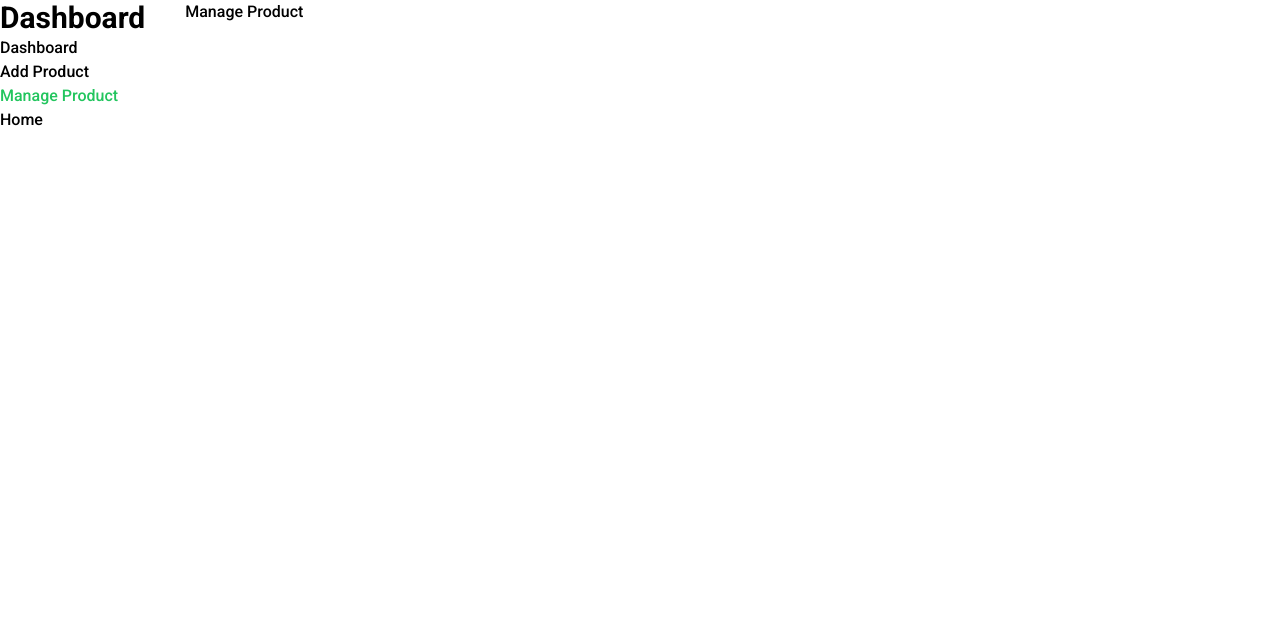
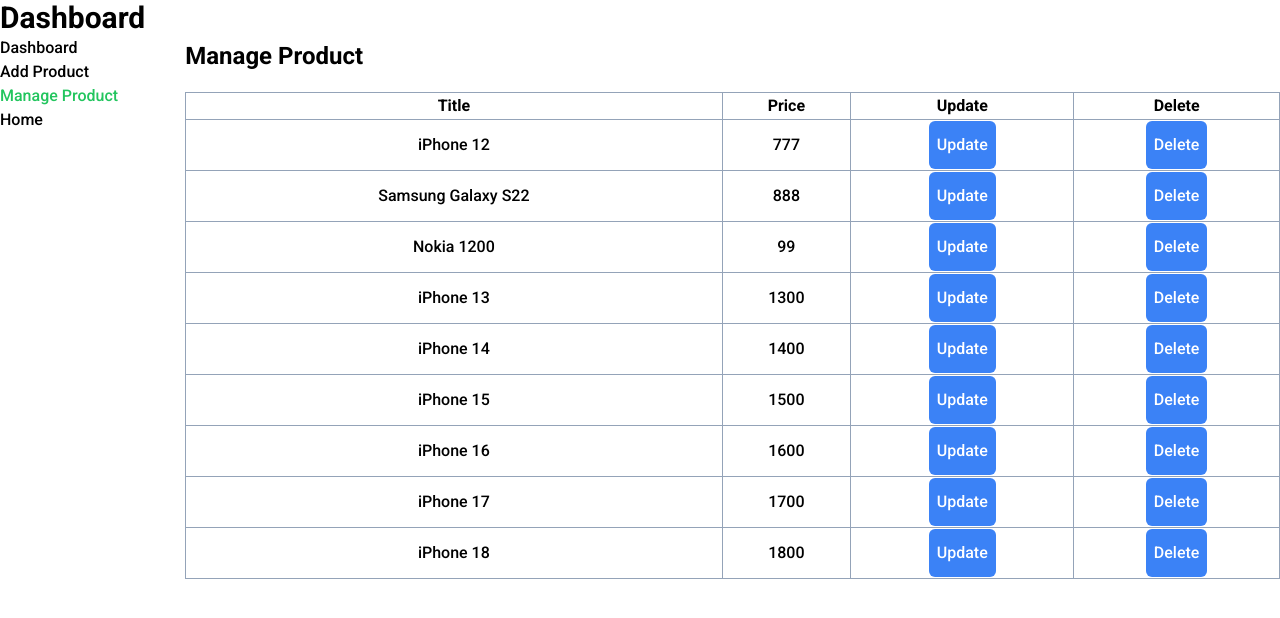
Before and after one commit to getAhsaan/try-next-js, a Next.js app: page /dashboard/manage-product in a window 1280 px wide. Shown: the top 618 px of the page. Built offline with nearby package versions, Linux system fonts and the light colour scheme; data requests are answered from the project's data file.

Commit message:
data mutation, update, delete method

```diff
--- a/src/app/(with-layout)/products/[id]/page.js
+++ b/src/app/(with-layout)/products/[id]/page.js
@@ -1,8 +1,6 @@
 import getSingleProduct from "@/utils/getSingleProduct";
 
-
 const SingleProductPage = async ({ params }) => {
-
   const { id, title, price } = await getSingleProduct(params.id);
   return (
     <div>
--- /dev/null
+++ b/src/app/dashboard/manage-product/ManageProduct.jsx
@@ -0,0 +1,103 @@
+"use client";
+import { useRef, useState, useTransition } from "react";
+import ManageSingleProduct from "./ManageSingleProduct";
+import Modal from "@/components/HomePage/Modal";
+import { useRouter } from "next/navigation";
+
+const ManageProduct = ({ products }) => {
+  const modalRef = useRef(null);
+  const [updateData, setUpdateDAta] = useState(null);
+  const [isPending, startTransition] = useTransition();
+  const router = useRouter();
+  const [loading, setLoading] = useState(false);
+  const isLoading = isPending || loading;
+
+  const openModal = (product) => {
+    setUpdateDAta(product);
+    modalRef.current.showModal();
+  };
+
+  const closeModal = () => {
+    setUpdateDAta(null);
+    modalRef.current.close();
+  };
+
+  const handleSubmit = async (e) => {
+    e.preventDefault();
+    const form = e.target;
+    const title = form.title.value;
+    const price = form.price.value;
+    const data = {
+      title,
+      price,
+    };
+    if (title && price) {
+      const res = await fetch(
+        `http://localhost:5000/products/${updateData?.id}`,
+        {
+          method: "PATCH",
+          headers: {
+            "content-type": "application/json",
+          },
+          body: JSON.stringify(data),
+        }
+      );
+      const result = await res.json();
+      console.log(result);
+      form.reset();
+      closeModal();
+      startTransition(() => {
+        router.refresh();
+      });
+    }
+  };
+
+  const handleDelete = async (id) => {
+    alert("Are you sure?");
+    const res = await fetch(`http://localhost:5000/products/${id}`, {
+      method: "DELETE",
+    });
+    const result = await res.json();
+    console.log(result);
+    startTransition(() => {
+      router.refresh();
+    });
+  };
+
+  return (
+    <div>
+      <table
+        className={` border-collapse w-full ${
+          isLoading ? "opacity-50" : "opacity-100"
+        }`}
+      >
+        <thead>
+          <tr>
+            <th className=" border border-slate-400">Title</th>
+            <th className=" border border-slate-400">Price</th>
+            <th className=" border border-slate-400">Update</th>
+            <th className=" border border-slate-400">Delete</th>
+          </tr>
+        </thead>
+        <tbody>
+          {products.map((product) => (
+            <ManageSingleProduct
+              openModal={openModal}
+              key={product.id}
+              product={product}
+              handleDelete={handleDelete}
+            />
+          ))}
+        </tbody>
+      </table>
+      <Modal
+        ref={modalRef}
+        closeModal={closeModal}
+        updateData={updateData}
+        handleSubmit={handleSubmit}
+      />
+    </div>
+  );
+};
+
+export default ManageProduct;
--- /dev/null
+++ b/src/app/dashboard/manage-product/ManageSingleProduct.jsx
@@ -0,0 +1,29 @@
+import React from "react";
+
+const ManageSingleProduct = ({ product, openModal, handleDelete }) => {
+  const { id, title, price, categoryId, imageUrl } = product;
+  return (
+    <tr className=" text-center w-full">
+      <td className=" border border-slate-400 p-2 ">{title}</td>
+      <td className=" border border-slate-400 ">{price}</td>
+      <td className=" border border-slate-400 ">
+        <button
+          onClick={() => openModal(product)}
+          className=" bg-blue-500 text-white px-2 py-3 rounded-md"
+        >
+          Update
+        </button>
+      </td>
+      <td className=" border border-slate-400 ">
+        <button
+          onClick={() => handleDelete(id)}
+          className=" bg-blue-500 text-white px-2 py-3 rounded-md"
+        >
+          Delete
+        </button>
+      </td>
+    </tr>
+  );
+};
+
+export default ManageSingleProduct;
--- a/src/app/dashboard/manage-product/page.js
+++ b/src/app/dashboard/manage-product/page.js
@@ -1,10 +1,19 @@
+import getAllProducts from "@/utils/getAllProducts";
+import ManageProduct from "./ManageProduct";
+
 export const metadata = {
   title: "Manage Product | Dashboard | Next Hero",
   description: "next hero desc",
 };
 
-const ManageProduct = () => {
-  return <div>Manage Product</div>;
+const ManageProductPage = async () => {
+  const products = await getAllProducts();
+  return (
+    <div className=" w-full mt-10">
+      <h1 className=" mb-5 font-semibold text-2xl">Manage Product </h1>
+      <ManageProduct products={products} />
+    </div>
+  );
 };
 
-export default ManageProduct;
+export default ManageProductPage;
--- /dev/null
+++ b/src/components/HomePage/Modal.jsx
@@ -0,0 +1,40 @@
+import { forwardRef, useRef } from "react";
+
+const Modal = ({ closeModal, updateData, handleSubmit }, ref) => {
+  const formRef = useRef(null);
+  return (
+    <dialog ref={ref} className=" w-[98%] max-w-[500px] rounded-md">
+      <div className=" text-right mb-4">
+        <button
+          onClick={() => {
+            closeModal();
+            formRef.current.reset();
+          }}
+        >
+          Close
+        </button>
+      </div>
+      <form onSubmit={handleSubmit} ref={formRef}>
+        <input
+          className=" w-full mb-2 p-2 focus:outline-none border"
+          type="text"
+          placeholder="title"
+          name="title"
+          defaultValue={updateData?.title}
+        />
+        <input
+          className=" w-full mb-2 p-2 focus:outline-none border"
+          type="number"
+          placeholder="price"
+          name="price"
+          defaultValue={updateData?.price}
+        />
+        <button className=" text-white px-2 py-1 bg-blue-500 focus:outline-lime-500">
+          Submit
+        </button>
+      </form>
+    </dialog>
+  );
+};
+
+export default forwardRef(Modal);
--- a/src/db.json
+++ b/src/db.json
@@ -35,7 +35,7 @@
     {
       "id": 1,
       "title": "iPhone 12",
-            "price": 999,
+      "price": "777",
       "categoryId": 1,
       "features": [
         "A14 Bionic chip",
@@ -44,11 +44,10 @@
       ],
       "imageUrl": "https://example.com/iphone12.jpg"
     },
-
     {
       "id": 2,
-            "title": "Samsung Galaxy S21",
-            "price": 899,
+      "title": "Samsung Galaxy S22",
+      "price": "888",
       "categoryId": 1,
       "features": [
         "Exynos 2100 chip",
@@ -71,8 +70,8 @@
     },
     {
       "id": 4,
-            "title": "iPhone 12 new new new",
-            "price": 999,
+      "title": "iPhone 13",
+      "price": "1300",
       "categoryId": 2,
       "features": [
         "A14 Bionic chip new new new",
@@ -81,31 +80,65 @@
       ],
       "imageUrl": "https://example.com/iphone12new.jpg"
     },
-
     {
-            "id":5,
-            "title": "Samsung Galaxy S21 new new new",
-            "price": 899,
+      "id": 5,
+      "title": "iPhone 14",
+      "price": "1400",
       "categoryId": 2,
       "features": [
-                "Exynos 2100 chip new new new",
-                "Dynamic Amoled 2x Display new new new",
-                "Tripple-camera System"
+        "A14 Bionic chip new new new",
+        "Super Retina XDR Display new new new",
+        "Dual-camera System new new new"
       ],
       "imageUrl": "https://example.com/iphone12new.jpg"
     },
     {
       "id": 6,
-            "title": "Nokia 1200 new new new",
-            "price": 99,
+      "title": "iPhone 15",
+      "price": "1500",
       "categoryId": 2,
       "features": [
-                "no chip for 99 price new new new",
-                "what dynamic for 99 new new new",
-                "no-camera System new new new"
+        "A14 Bionic chip new new new",
+        "Super Retina XDR Display new new new",
+        "Dual-camera System new new new"
       ],
-            "imageUrl": "https://example.com/nokia1200new.jpg"
+      "imageUrl": "https://example.com/iphone12new.jpg"
+    },
+    {
+      "id": 7,
+      "title": "iPhone 16",
+      "price": "1600",
+      "categoryId": 2,
+      "features": [
+        "A14 Bionic chip new new new",
+        "Super Retina XDR Display new new new",
+        "Dual-camera System new new new"
+      ],
+      "imageUrl": "https://example.com/iphone12new.jpg"
+    },
+    {
+      "id": 8,
+      "title": "iPhone 17",
+      "price": "1700",
+      "categoryId": 2,
+      "features": [
+        "A14 Bionic chip new new new",
+        "Super Retina XDR Display new new new",
+        "Dual-camera System new new new"
+      ],
+      "imageUrl": "https://example.com/iphone12new.jpg"
+    },
+    {
+      "id": 9,
+      "title": "iPhone 18",
+      "price": "1800",
+      "categoryId": 2,
+      "features": [
+        "A14 Bionic chip new new new",
+        "Super Retina XDR Display new new new",
+        "Dual-camera System new new new"
+      ],
+      "imageUrl": "https://example.com/iphone12new.jpg"
     }
-
   ]
 }
```
Lines whose indentation alone changed are shown as unchanged.
